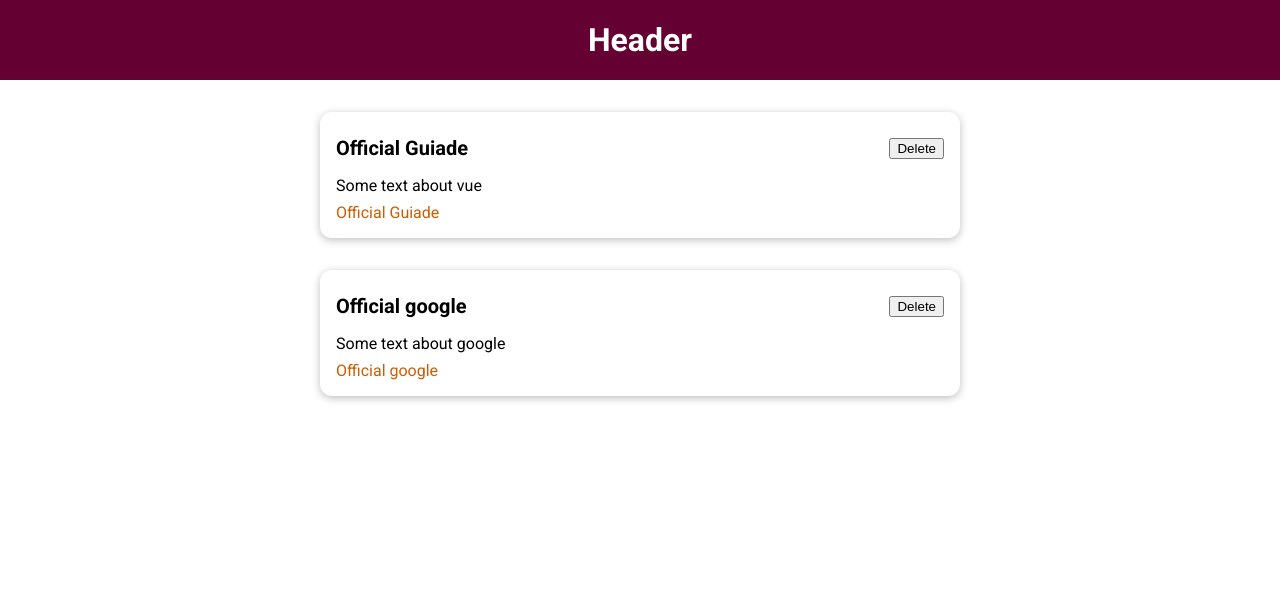
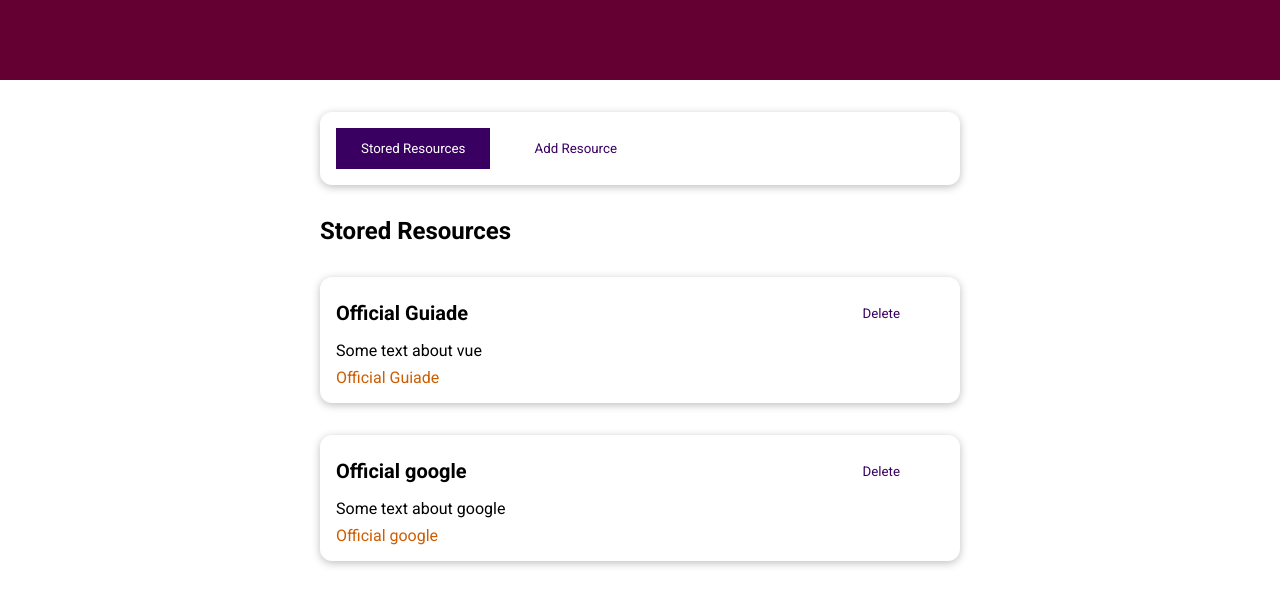
Before and after one commit to Anastasia-Gorobets/vueResourceProject, a Vue app: page / in a window 1280 px wide. Shown: the top 606 px of the page. Built offline with nearby package versions, Linux system fonts and the light colour scheme.

Commit message:
Added tabs for view resources and add resource

```diff
--- a/src/App.vue
+++ b/src/App.vue
@@ -1,33 +1,19 @@
 <template>
   <the-header :title="headerTitle"></the-header>
-  <stored-resources :resources="storedResources"></stored-resources>
+  <the-resources></the-resources>
 </template>
 
 <script>
-import  StoredResources from './components/resources/StoredResources';
+
 import  TheHeader from './components/layouts/TheHeader';
+import  TheResources from './components/resources/TheResources';
 
 export default {
   components:{
-    StoredResources,
-    TheHeader
+    TheHeader,
+    TheResources
   },
   name: "App",
-  data(){
-    return{
-      headerTitle:'Header',
-      storedResources:[
-        {
-          id:'1', title:'Official Guiade', description:'Some text about vue', link:'vuejs.org'
-
-        },
-        {
-          id:'2', title:'Official google', description:'Some text about google', link:'google.com'
-
-        }
-      ]
-    }
-  }
 }
 </script>
 
@@ -47,4 +33,9 @@
   margin: 0;
 }
 
+h2{
+  margin: auto;
+  max-width: 40rem;
+}
+
 </style>
--- /dev/null
+++ b/src/components/UI/BaseButton.vue
@@ -0,0 +1,41 @@
+<template>
+<button :type="type" :class="mode">
+  <slot></slot>
+</button>
+</template>
+
+<script>
+export default {
+  name: "BaseButton",
+  props:['type','mode']
+}
+</script>
+
+<style scoped>
+button {
+  padding: 0.75rem 1.5rem;
+  font-family: inherit;
+  background-color: #3a0061;
+  border: 1px solid #3a0061;
+  color: white;
+  cursor: pointer;
+  margin-right: 20px;
+}
+
+button:hover,
+button:active {
+  background-color: #270041;
+  border-color: #270041;
+}
+
+.flat {
+  background-color: transparent;
+  color: #3a0061;
+  border: none;
+}
+
+.flat:hover,
+.flat:active {
+  background-color: #edd2ff;
+}
+</style>
--- /dev/null
+++ b/src/components/resources/AddResource.vue
@@ -0,0 +1,16 @@
+<template>
+  <h2>Add Resource</h2>
+<form>
+
+</form>
+</template>
+
+<script>
+export default {
+  name: "AddResource"
+}
+</script>
+
+<style scoped>
+
+</style>
--- a/src/components/resources/ResourceItem.vue
+++ b/src/components/resources/ResourceItem.vue
@@ -4,9 +4,8 @@
     <base-card>
       <header>
         <h3>{{title}}</h3>
-        <button>Delete</button>
+        <base-button mode="flat" type="button">Delete</base-button>
       </header>
-
 
     <p>{{description}}</p>
 
@@ -20,10 +19,9 @@
 </template>
 
 <script>
-import BaseCard from "../UI/BaseCard";
 export default {
   name: "ResourceItem",
-  components: {BaseCard},
+  components: {},
   props:['id','link','title','description']
 }
 </script>
--- a/src/components/resources/StoredResources.vue
+++ b/src/components/resources/StoredResources.vue
@@ -1,4 +1,5 @@
 <template>
+  <h2>Stored Resources</h2>
   <ul>
     <resource-item  v-for="res in resources" :key="res.id"  :description="res.description" :id="res.id" :link="res.link" :title="res.title"></resource-item>
   </ul>
@@ -8,8 +9,14 @@
 import  ResourceItem from './ResourceItem';
 
 export default {
-  props:['resources'],
+  inject:['resources'],
+  /*props:['resources'],*/
   name: "StoredResources",
+ /* data(){
+    return{
+      currentResources:this.resources;
+    }
+  },*/
   components:{
     ResourceItem
   },
@@ -23,4 +30,5 @@
   margin: auto;
   max-width: 40rem;
 }
+
 </style>
--- /dev/null
+++ b/src/components/resources/TheResources.vue
@@ -0,0 +1,58 @@
+<template>
+  <base-card>
+    <base-button @click="selectTab('stored-resources')" :mode="currentlySelectedTab == 'stored-resources'?null:'flat'">Stored Resources</base-button>
+    <base-button @click="selectTab('add-resource')" :mode="currentlySelectedTab == 'add-resource'?null:'flat'">Add Resource</base-button>
+  </base-card>
+
+  <component :is="currentlySelectedTab"></component>
+</template>
+
+<script>
+
+import  StoredResources from './StoredResources';
+import  AddResource from './AddResource';
+
+export default {
+  components:{
+    StoredResources,
+    AddResource
+  },
+  name: "TheResources",
+
+  provide(){
+    return{
+      resources:this.storedResources
+    }
+  },
+
+  data(){
+    return{
+      currentlySelectedTab:'stored-resources',
+      storedResources:[
+        {
+          id:'1', title:'Official Guiade', description:'Some text about vue', link:'vuejs.org'
+
+        },
+        {
+          id:'2', title:'Official google', description:'Some text about google', link:'google.com'
+
+        }
+      ]
+    }
+  },
+
+
+  methods:{
+
+    selectTab(val){
+      console.log(val);
+      this.currentlySelectedTab = val;
+    }
+
+  }
+}
+</script>
+
+<style scoped>
+
+</style>
--- a/src/main.js
+++ b/src/main.js
@@ -4,8 +4,11 @@
 
 var app = createApp(App);
 
-app.mount('#app');
 
 import  BaseCard from './components/UI/BaseCard';
+import  BaseButton from './components/UI/BaseButton';
 
 app.component('base-card',BaseCard);
+app.component('base-button',BaseButton);
+
+app.mount('#app');
```
